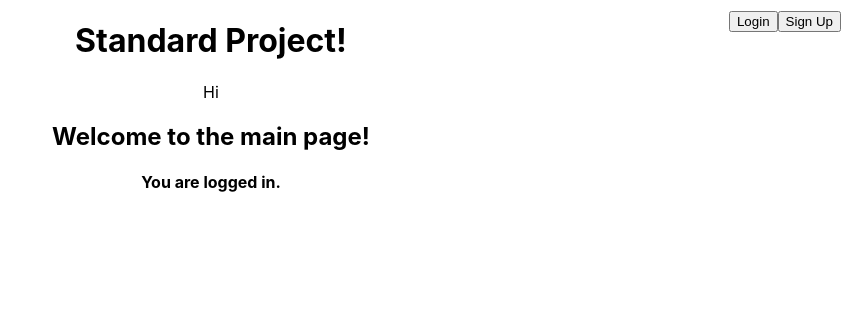
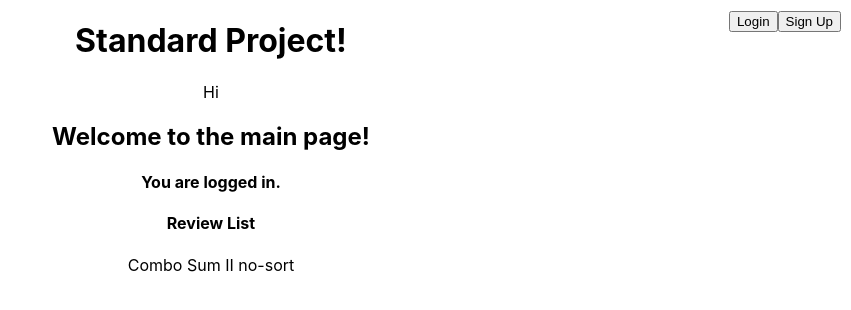
Before and after one commit to rgoc123/project_standard, a React (Create React App) app in the folder client/: page /#/ in a window 1280 px wide. Shown: the top 310 px of the page, without its empty margins (429-1280 px from the left). Built offline with nearby package versions, Linux system fonts and the light colour scheme.

Commit message:
Create initial ReviewList component with state hook

```diff
--- a/client/src/actions/sessionActions.js
+++ b/client/src/actions/sessionActions.js
@@ -35,9 +35,7 @@ export const signup = user => dispatch => {
 };
 
 export const login = user => dispatch => {
-  debugger
   return(APIUtil.login(user).then(user => {
-    debugger
     dispatch(receiveCurrentUser(user))
   }, err => (
     dispatch(receiveSessionErrors(err.responseJSON))
--- a/client/src/components/loginForm.js
+++ b/client/src/components/loginForm.js
@@ -30,9 +30,6 @@ class LoginForm extends Component {
     try {
       e.preventDefault();
       const loginInfo = this.state;
-      console.log(loginInfo);
-
-      debugger
 
       const preJSONifiedRes = await fetch('http://localhost:7001/v1/login', {
         method: 'POST',
@@ -42,8 +39,7 @@ class LoginForm extends Component {
         }
       });
       const res = await preJSONifiedRes.json();
-      console.log(res);
-      debugger
+
       if (res.status === 200) {
         localStorage.setItem('authToken', JSON.stringify(res.data.token));
         localStorage.setItem('user', JSON.stringify(res.data.user));
--- a/client/src/components/mainPage.js
+++ b/client/src/components/mainPage.js
@@ -1,5 +1,7 @@
-import React, { Component } from 'react';
-import { connect } from 'react-redux';
+import React, { Component } from 'react'
+import { connect } from 'react-redux'
+
+import ReviewList from './reviewList'
 
 class MainPage extends Component {
   constructor() {
@@ -11,9 +13,9 @@ class MainPage extends Component {
   }
 
   logout() {
-    localStorage.removeItem('user');
-    localStorage.removeItem('authToken');
-    this.setState({ loggedIn: false });
+    localStorage.removeItem('user')
+    localStorage.removeItem('authToken')
+    this.setState({ loggedIn: false })
   }
 
   render() {
@@ -21,6 +23,8 @@ class MainPage extends Component {
       <div>
         <h2>Welcome to the main page!</h2>
         <h4>You are {!this.props.currentUser && 'not'} logged in.</h4>
+
+        <ReviewList />
       </div>
     );
   }
--- a/client/src/components/registerForm.js
+++ b/client/src/components/registerForm.js
@@ -27,8 +27,7 @@ class RegisterForm extends Component {
     try {
       e.preventDefault();
       const signUpInfo = this.state;
-      console.log(signUpInfo);
-      debugger
+
       const preJSONifiedRes = await fetch('http://localhost:7001/v1/register', {
         method: 'POST',
         body: JSON.stringify(signUpInfo),
@@ -37,8 +36,7 @@ class RegisterForm extends Component {
         }
       });
       const res = await preJSONifiedRes.json();
-      console.log(res);
-      debugger
+
       if (res.status === 200) {
         localStorage.setItem('authToken', res.token);
         localStorage.setItem('user', JSON.stringify(res.data));
--- /dev/null
+++ b/client/src/components/reviewList.js
@@ -0,0 +1,23 @@
+import React, { useState } from 'react'
+
+function ReviewList() {
+  const [reviewItems, setReviewItems] = useState([
+    { title: 'Combo Sum II no-sort', uuid: '1234' }
+  ])
+
+  return (
+    <div className="review-list">
+      <h4>Review List</h4>
+
+      {reviewItems.map(item => {
+        return (
+          <div className="review-item" key={item.uuid}>
+            <p>{item.title}</p>
+          </div>
+        )
+      })}
+    </div>
+  )
+}
+
+export default ReviewList
--- a/client/src/reducers/sessionReducer.js
+++ b/client/src/reducers/sessionReducer.js
@@ -7,7 +7,6 @@ const _nullUser = Object.freeze({
 });
 
 const sessionReducer = (state = _nullUser, action) => {
-  debugger
   Object.freeze(state);
   switch (action.type) {
     case RECEIVE_CURRENT_USER:
--- a/client/src/util/sessionApiUtil.js
+++ b/client/src/util/sessionApiUtil.js
@@ -1,5 +1,4 @@
 export const signup = user => {
-  debugger
   // return $.ajax({
   //   url: '/api/users',
   //   method: 'POST',
@@ -8,7 +7,6 @@ export const signup = user => {
 };
 
 export const login = user => {
-  debugger
   // return $.ajax({
   //   url: '/api/session',
   //   method: 'POST',
```
